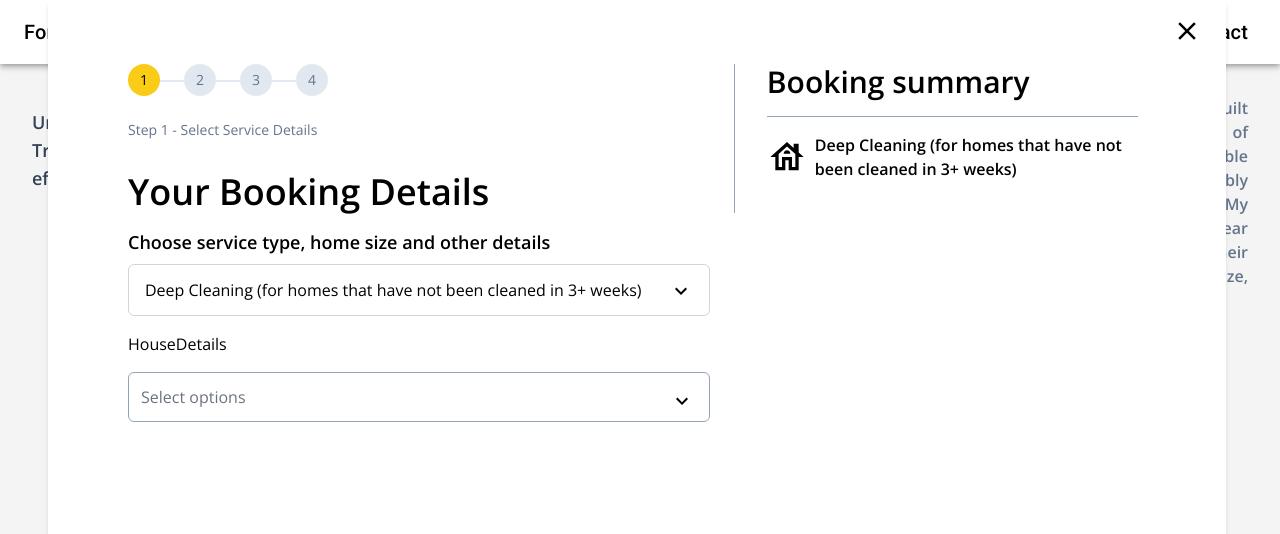
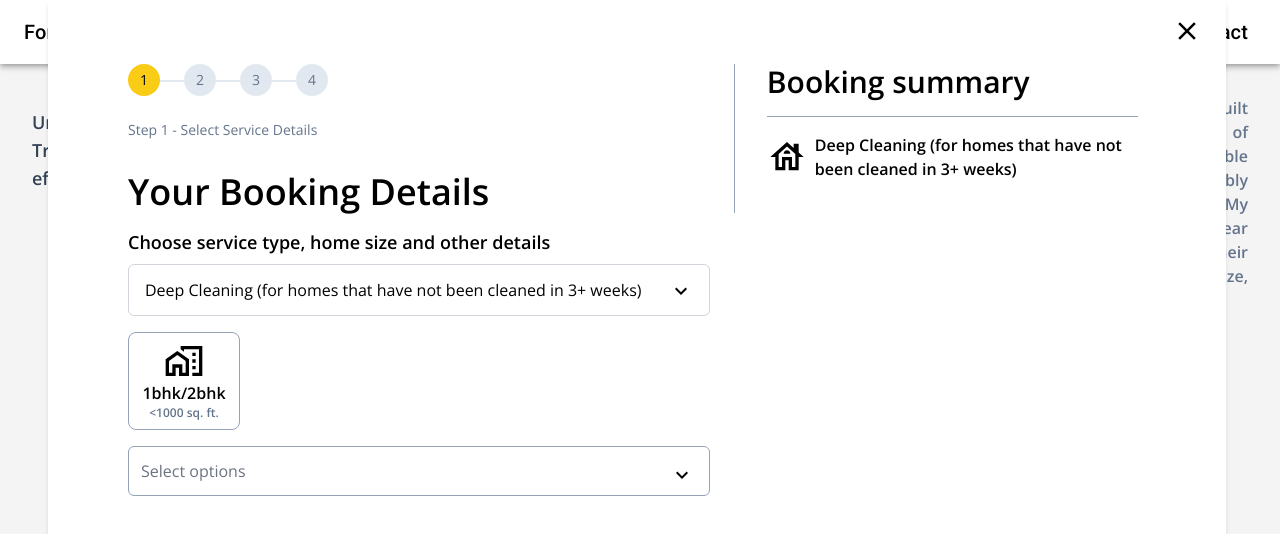
Before and after one commit to amankashyap004/form-traverse, a React (Vite) app: page / in a window 1280 px wide. Both pictures are taken after a click on the element "BOOKING CLEANING". Shown: the top 534 px of the page. Built offline with nearby package versions, Linux system fonts and the light colour scheme.

Commit message:
create basic box component

```diff
--- /dev/null
+++ b/src/components/BasicBox.jsx
@@ -0,0 +1,19 @@
+import React, { useState } from "react";
+import HomeWorkOutlinedIcon from "@mui/icons-material/HomeWorkOutlined";
+
+const BasicBox = ({ icon, title, paragraph, isSelected }) => {
+   return (
+      <div
+         className={`flex justify-center items-center flex-col w-28 py-2 mr-2 rounded-lg border border-slate-400 cursor-pointer ${
+            isSelected ? "bg-slate-300" : ""
+         }`}
+         onClick={() => isSelected}
+      >
+         <div>{icon ? icon : <HomeWorkOutlinedIcon sx={{ fontSize: 40 }} />}</div>
+         <span className="font-bold text-base">{title}</span>
+         <span className="text-xs font-semibold text-slate-500">{paragraph}</span>
+      </div>
+   );
+};
+
+export default BasicBox;
--- a/src/components/steps/HouseDetails.jsx
+++ b/src/components/steps/HouseDetails.jsx
@@ -1,7 +1,12 @@
 import React from "react";
+import BasicBox from "../BasicBox";
 
 const HouseDetails = () => {
-   return <div>HouseDetails</div>;
+   return (
+      <div className="flex justify-start items-center">
+         <BasicBox title="1bhk/2bhk" paragraph="<1000 sq. ft." onClick={""} />
+      </div>
+   );
 };
 
 export default HouseDetails;
```
